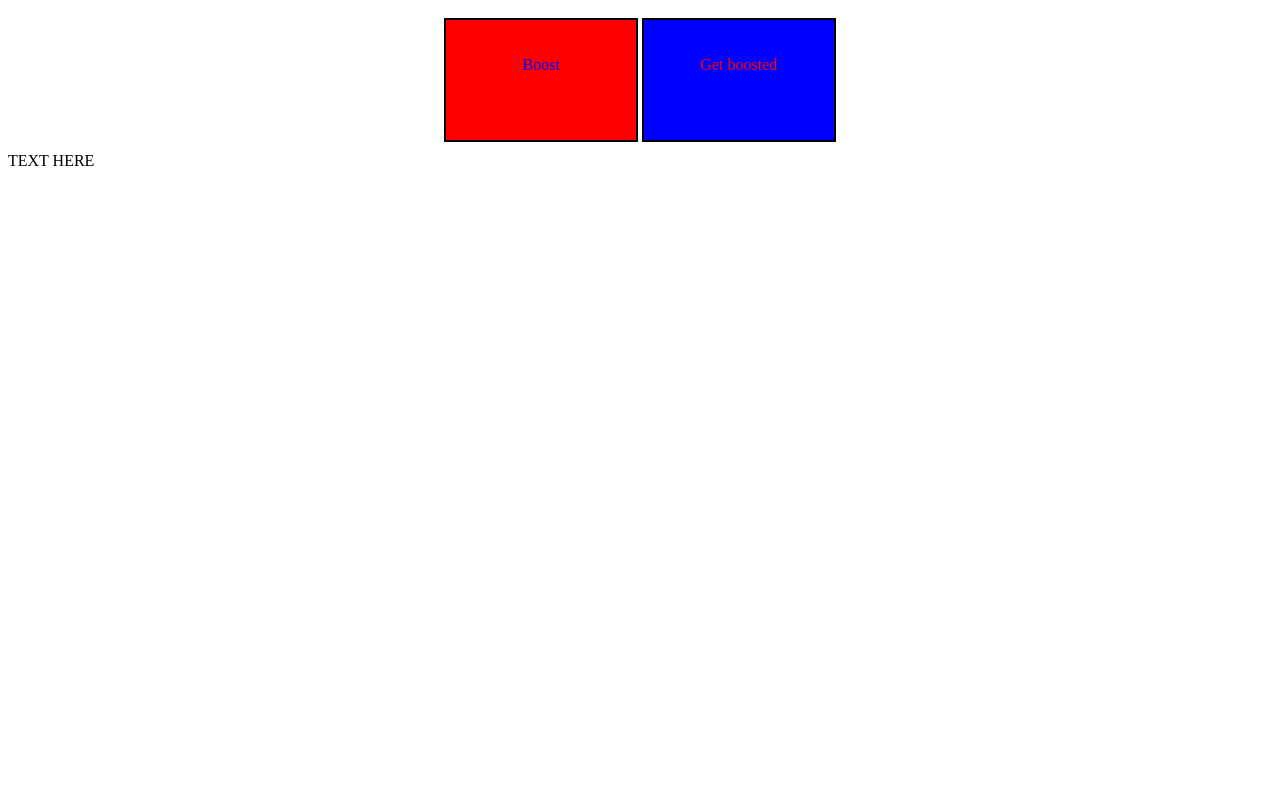
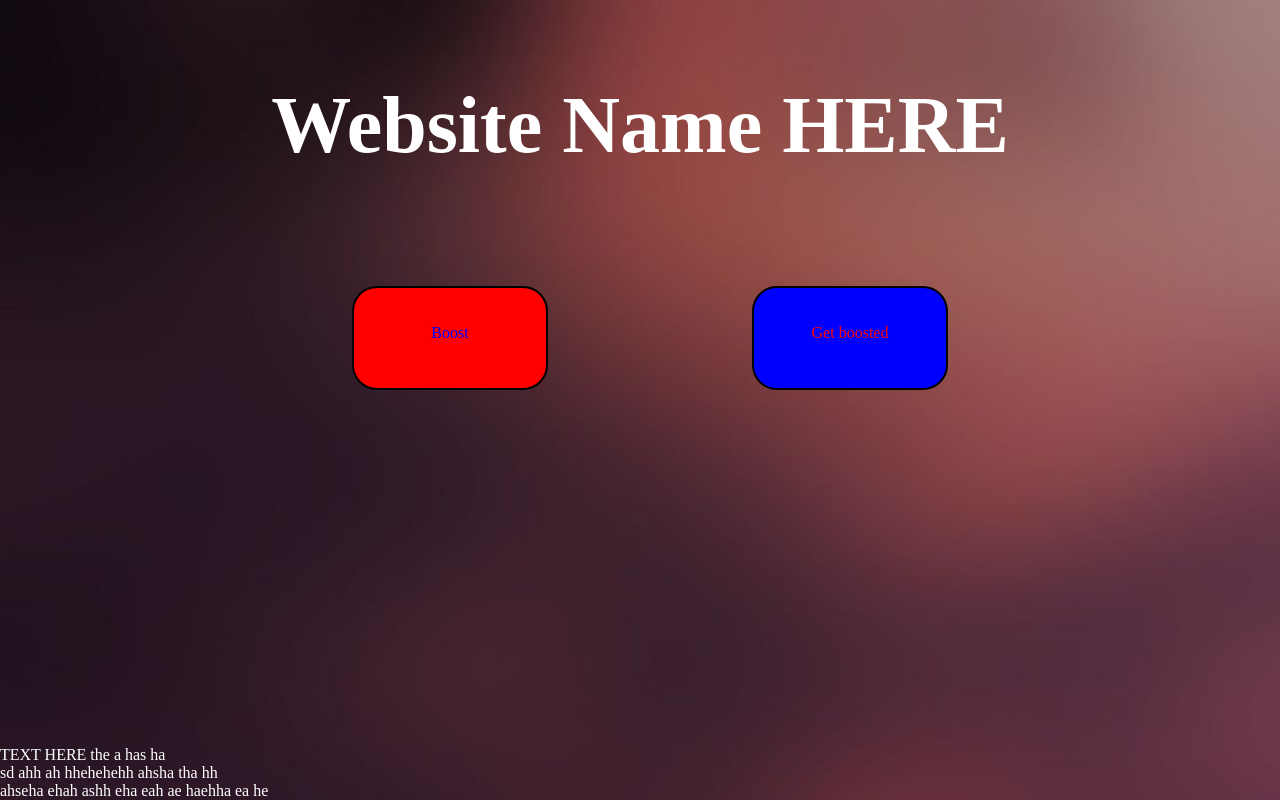
Before and after one commit to itsSentio/Website, a PHP site: page /web.html in a window 1280 px wide. Run offline with PHP 8.4, Linux system fonts and the light colour scheme.

Commit message:
SLOPPY BUT LOOKS ALRIGHT

```diff
--- a/web.html
+++ b/web.html
@@ -3,7 +3,11 @@
  <link rel="stylesheet" href="website.css">
    <title> website name here
    </title>
-     <body>
+     <body background="website background.jpg">
+       <p class="WebsiteName"> Website Name HERE
+       </p>
+       <div class="background">
+
        <div class="Buttons">
         <div class='LeftButton' >
           <p id="Boost"> Boost </p>
@@ -13,7 +17,8 @@
         </div>
       </div>
           <div class="Moreinfo">
-            TEXT HERE
+            TEXT HERE the a has ha <br> sd ahh ah hhehehehh ahsha tha hh <br> ahseha  ehah ashh eha eah ae haehha ea he
           </div>
+        </div>
    </body>
 </html>
--- a/website.css
+++ b/website.css
@@ -5,20 +5,27 @@
   width: 50%;
   padding: 10px;
   text-align: center;
+  position: absolute;
+  bottom: 50%;
+  left: 25%;
 }
 .LeftButton {
   background-color: Red;
   display: inline-block;
   Border: black 2px solid;
   width: 30%;
- height: 120px;
+  height: 100px;
+  margin-right: 100px;
+  border-radius: 25px;
 }
 .RightButton {
   background-color: Blue;
   display: inline-block;
   Border: black 2px solid;
   width: 30%;
- height: 120px;
+  height: 100px;
+  margin-left: 100px;
+  border-radius: 25px;
 }
 #Boost {
   color: Blue;
@@ -28,3 +35,24 @@
   color: Red;
   padding: 20px;
 }
+body {
+    background-repeat: no-repeat;
+    background-size: cover;
+}
+.Moreinfo {
+  color: White;
+  position: fixed;
+  bottom: 0;
+  left: 0;
+}
+html {
+  min-height: 100%;
+  min-width: 1024px;
+  background-size: cover;
+}
+.WebsiteName {
+  color: white;
+  text-align: center;
+  font-size: 80px;
+  font-weight: 600;
+}
```
Also changed, not shown: website background.jpg (added).
